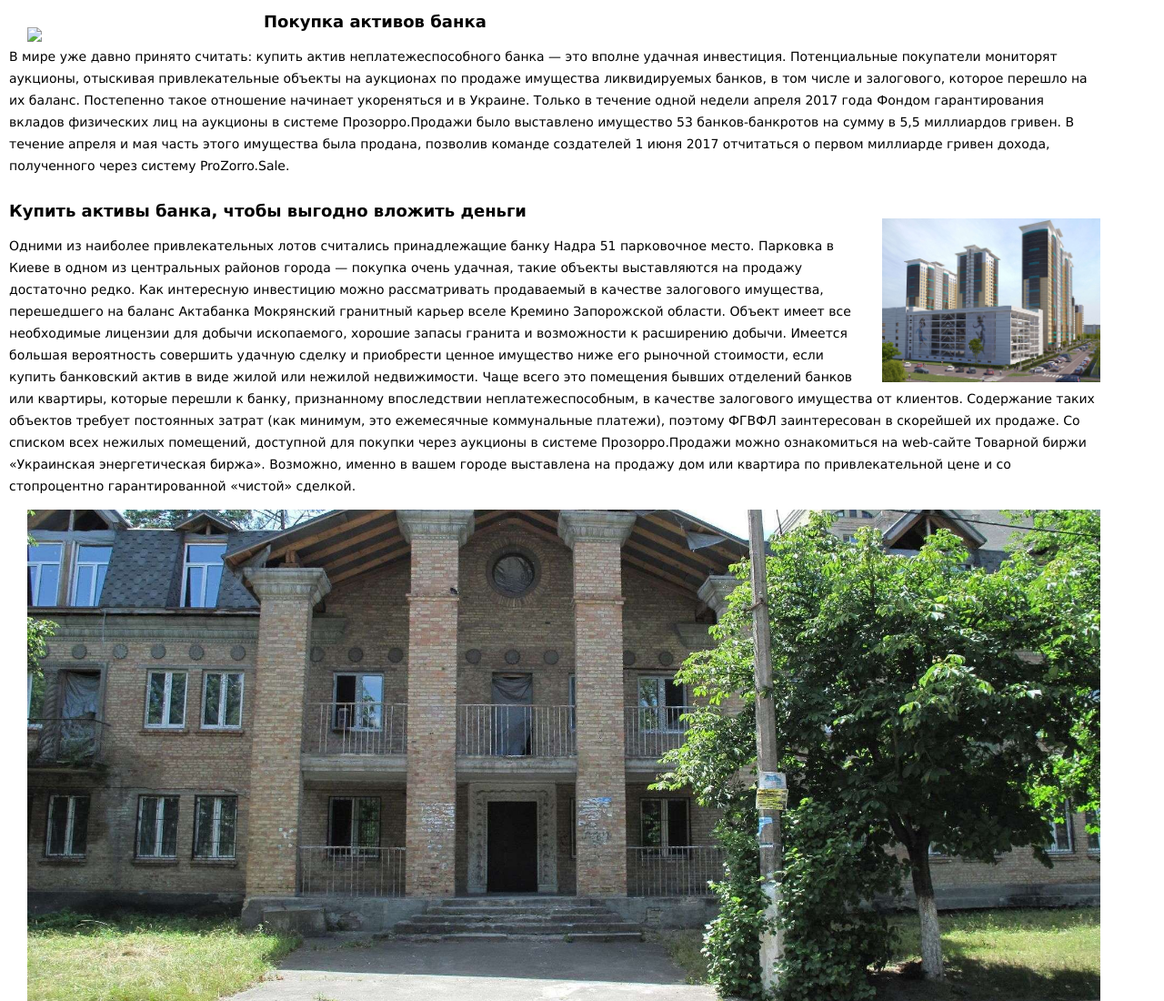
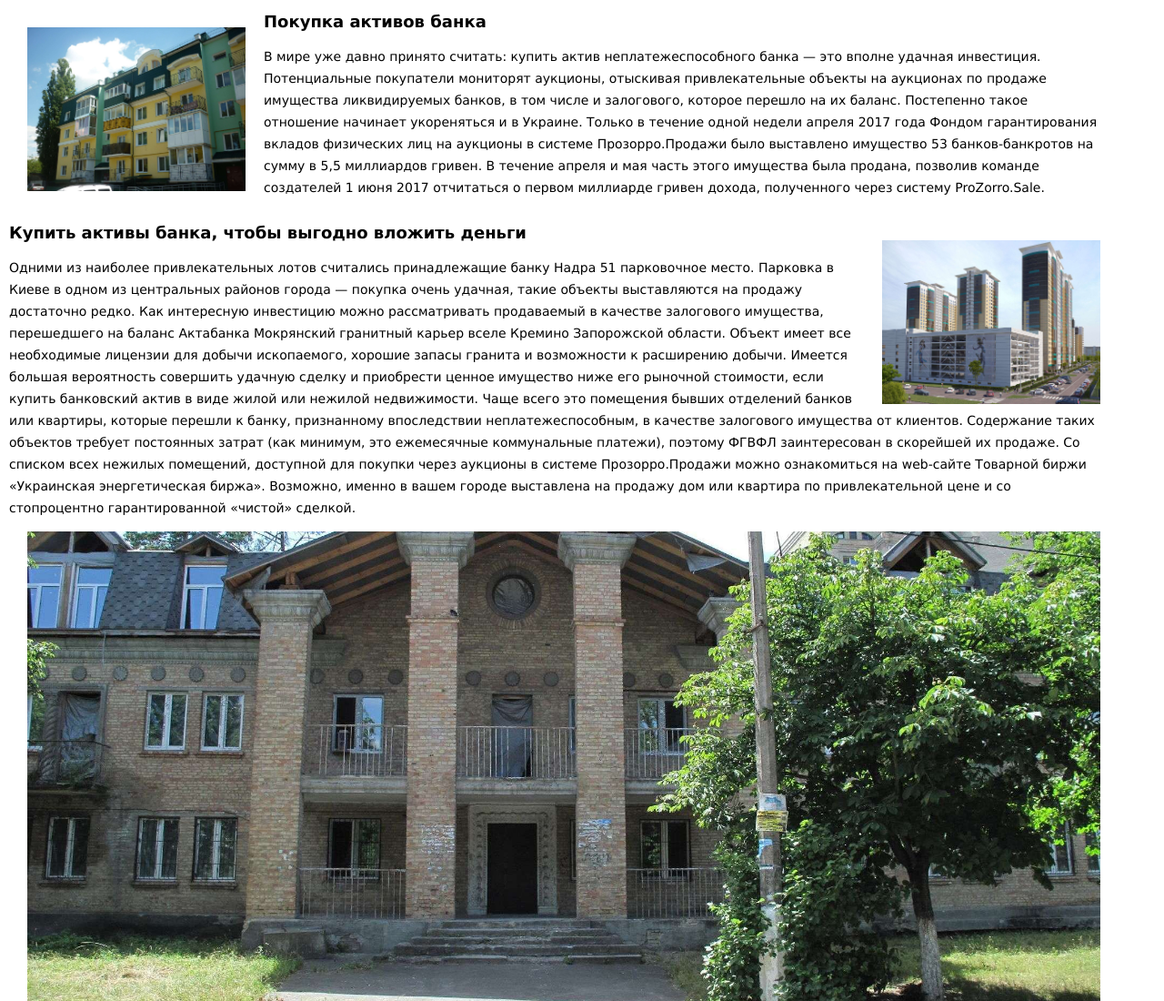
Before and after one commit to OlhaTkachova/prozorro, a plain HTML site: page index.html in a window 1280 px wide. Shown: the top 1100 px of the page at 91% size. Drawn offline with Linux system fonts and the light colour scheme.

Commit message:
change way photo

```diff
--- a/index.html
+++ b/index.html
@@ -13,7 +13,7 @@
 <body>
     <div class="container">
         <div class="row">
-            <img src="doc/img1.jpg" onclick="openModal(); currentSlide(1)" class="hover-shadow cursor left custom-width">
+            <img src="img1.jpg" onclick="openModal(); currentSlide(1)" class="hover-shadow cursor left custom-width">
             <h1>Покупка активов банка</h1>
             <p>
                 В мире уже давно принято считать: купить актив неплатежеспособного банка — это вполне удачная инвестиция. Потенциальные покупатели мониторят аукционы, отыскивая привлекательные объекты на аукционах по продаже имущества ликвидируемых банков, в том числе и залогового, которое перешло на их баланс. Постепенно такое отношение начинает укореняться и в Украине. Только в течение одной недели апреля 2017 года Фондом гарантирования вкладов физических лиц на аукционы в системе Прозорро.Продажи было выставлено имущество 53 банков-банкротов на сумму в 5,5 миллиардов гривен. В течение апреля и мая часть этого имущества была продана, позволив команде создателей 1 июня 2017 отчитаться о первом миллиарде гривен дохода, полученного через систему ProZorro.Sale.
```
